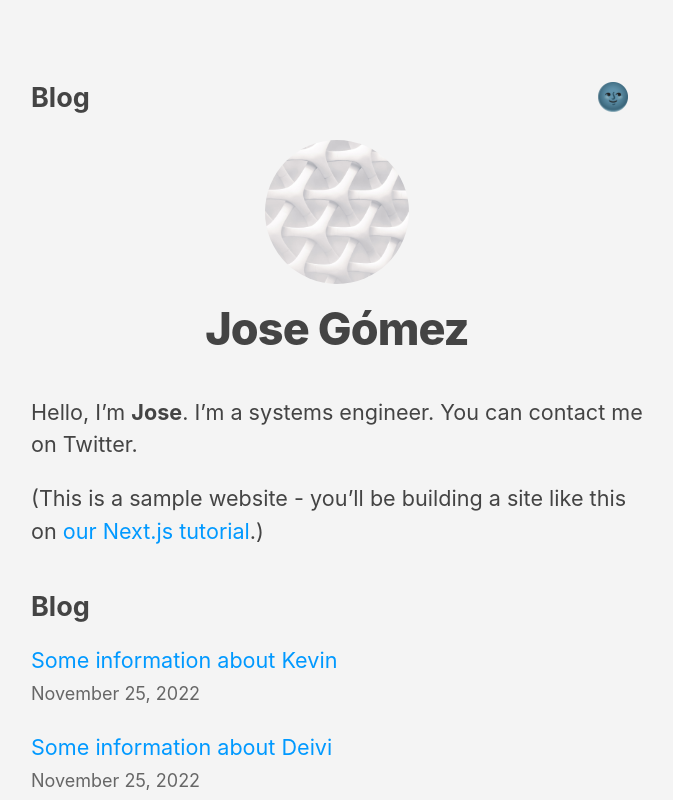
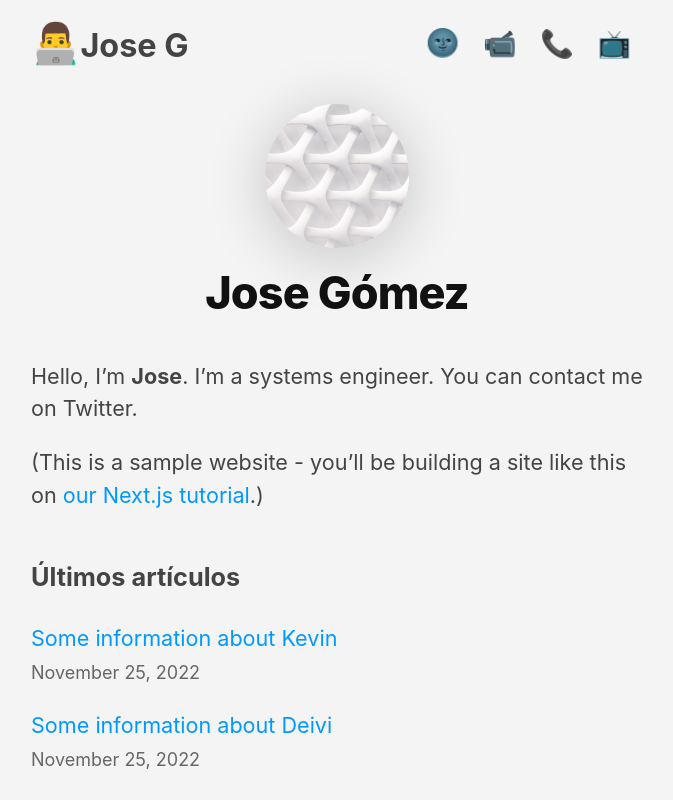
Before and after one commit to JoseGomez14/nextjs-blog, a Next.js app: page / in a window 1280 px wide. Shown: the top 800 px of the page, without its empty margins (303-976 px from the left). Built offline with nearby package versions, Linux system fonts and the light colour scheme.

Commit message:
Update general UI

```diff
--- a/components/layout.js
+++ b/components/layout.js
@@ -26,8 +26,8 @@ export default function Layout({ children, home }) {
             <meta name="twitter:card" content="summary_large_image" />
         </Head>
         <header className={styles.header}>
-            <Navbar/>
-            {home ? (
+            <Navbar />
+            {home &&
                 <>
                     <Image
                         priority
@@ -38,26 +38,7 @@ export default function Layout({ children, home }) {
                         alt=""
                     />
                     <h1 className={utilStyles.heading2Xl}>{name}</h1>
-                </>
-            ) : (
-                <>
-                    <Link href="/">
-                        <Image
-                            priority
-                            src="/images/profile.jpg"
-                            className={utilStyles.borderCircle}
-                            height={108}
-                            width={108}
-                            alt=""
-                        />
-                    </Link>
-                    <h2 className={utilStyles.headingLg}>
-                        <Link href="/" className={utilStyles.colorInherit}>
-                            {name}
-                        </Link>
-                    </h2>
-                </>
-            )}
+                </>}
         </header>
         <main>{children}</main>
         {!home && (
--- a/components/layout.module.css
+++ b/components/layout.module.css
@@ -1,7 +1,7 @@
 .container {
     max-width: 36rem;
     padding: 0 1rem;
-    margin: 3rem auto 6rem;
+    margin: 0rem auto 6rem;
 }
 
 .header {
--- a/components/navbar.js
+++ b/components/navbar.js
@@ -1,3 +1,4 @@
+import Link from 'next/link';
 import React, { useState, useEffect } from 'react';
 import navbarStyles from './navbar.module.css'
 
@@ -18,10 +19,22 @@ const Navbar = () => {
     }
 
     return <nav className={navbarStyles.navbar} id='navbar'>
-        <h1>Blog</h1>
-        <button className={navbarStyles.btnTheme}
-            onClick={handleChangeScheme} title='Change theme'>
-            {scheme == 'dark'? '🌞': '🌚'}</button>
+        <Link href='/' className={navbarStyles.brand}><h1>👨‍💻Jose G</h1></Link>
+        <ul className={navbarStyles.listActions}>
+            <li>
+                <button onClick={handleChangeScheme} title='Change theme'>
+                    {scheme == 'dark' ? '🌞' : '🌚'}</button>
+            </li>
+            <li>
+                <a href='https://www.youtube.com/' target='_blank'>📹</a>
+            </li>
+            <li>
+                <a href='https://www.whatsapp.com/' target='_blank'>📞</a>
+            </li>
+            <li>
+                <a href='https://www.instagram.com/' target='_blank'>📺</a>
+            </li>
+        </ul>
     </nav>
 }
 
--- a/components/navbar.module.css
+++ b/components/navbar.module.css
@@ -6,19 +6,43 @@
     display: flex;
     justify-content: space-between;
     align-items: center;
+    margin-bottom: 1rem;
 }
 
-.btnTheme{
+.brand, .brand:hover{
+    color: var(--text);
+    text-decoration: none;
+    transition: transform 0.3s ease;
+    font-size: 1.2rem;
+}
+
+.brand:hover{
+    transform: scale(1.05);
+}
+
+.brand::first-letter{
+    font-size: 2.2rem;
+}
+
+.listActions{
+    list-style: none;
+    display: flex;
+    align-items: center;
+    padding: 0;
+}
+
+.listActions li a, .listActions li button{
     height: fit-content;
+    text-decoration: none;
     border: 1px solid transparent;
     background-color: var(--background);
     color: var(--text);
     font-size: 1.5rem;
-    padding: 10px 12px;
+    padding: 10px 0.6rem;
     cursor: pointer;
 }
 
-.btnTheme:hover, .btnTheme:active{
+.listActions li a:hover, .listActions li a:active, .listActions li button:hover, .listActions li button:active{
     border-radius: 6px;
     border-color: var(--blue);
     background-color: var(--background-hover);
--- a/pages/index.js
+++ b/pages/index.js
@@ -29,7 +29,7 @@ export default function Home({ allPostsData }) {
         </p>
       </section>
       <section className={`${utilStyles.headingMd} ${utilStyles.padding1px}`}>
-        <h2 className={utilStyles.headingLg}>Blog</h2>
+        <h3>Últimos artículos</h3>
         <ul className={utilStyles.list}>
           {allPostsData.map(({ id, date, title }) => (
             <li className={utilStyles.listItem} key={id}>
--- a/styles/globals.css
+++ b/styles/globals.css
@@ -45,3 +45,9 @@ img {
   max-width: 100%;
   display: block;
 }
+
+@media (max-width: 500px) {
+  html, body{
+    font-size: 15px;
+  }
+}
--- a/styles/utils.module.css
+++ b/styles/utils.module.css
@@ -4,6 +4,7 @@
     font-weight: 800;
     letter-spacing: -0.05rem;
     margin: 1rem 0;
+    color: var(--text-dark);
 }
 
 .headingXl {
@@ -12,6 +13,7 @@
     font-weight: 800;
     letter-spacing: -0.05rem;
     margin: 1rem 0;
+    color: var(--text-dark);
 }
 
 .headingLg {
@@ -27,6 +29,7 @@
 
 .borderCircle {
     border-radius: 9999px;
+    box-shadow: 0 8px 60px rgba(0, 0, 0, 0.2);
 }
 
 .colorInherit {
```
